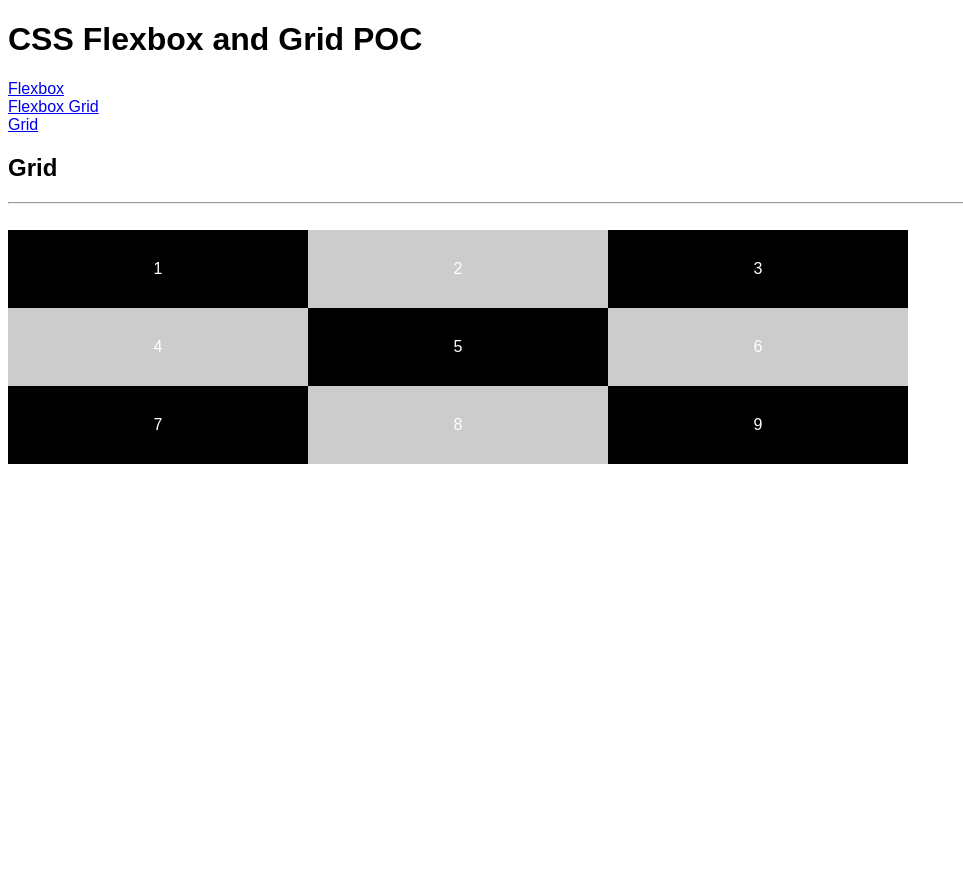
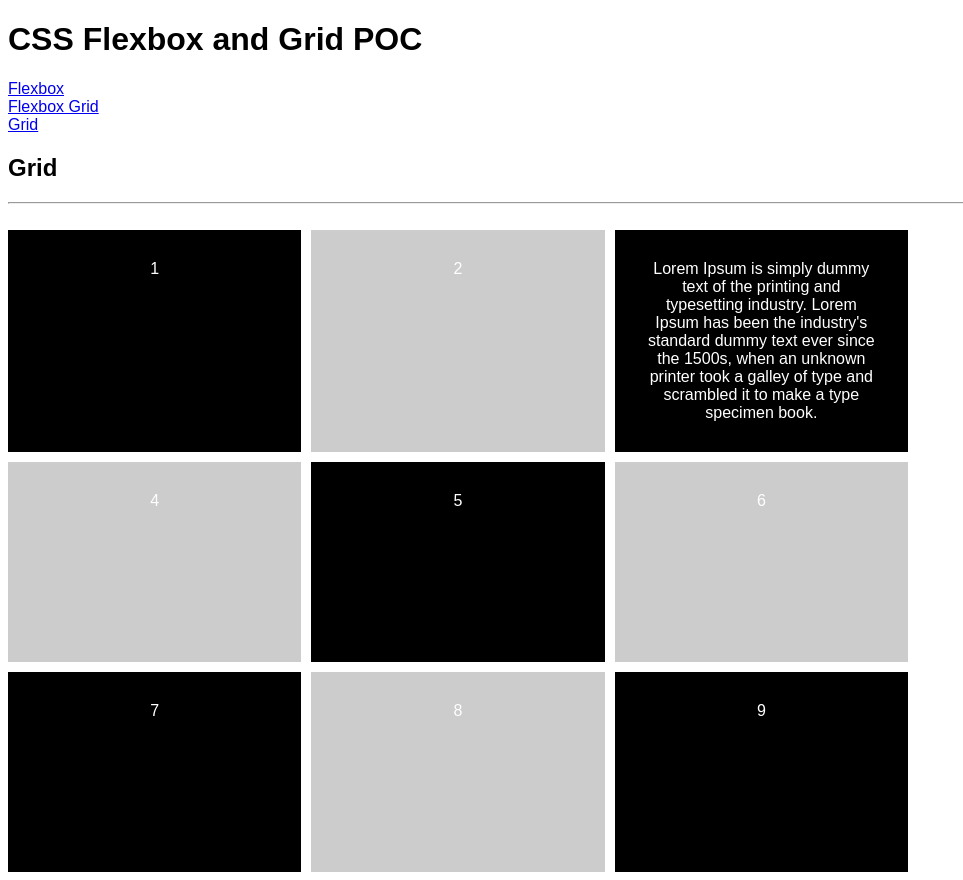
Before and after one commit to santhoshmp89/css-flexbox-grid, a React (Create React App) app: page /grid in a window 1280 px wide. Shown: the whole page, without its empty margins (0-963 px from the left). Before the commit the page ends 800 px from the top, so only its background shows below. Built offline with nearby package versions, Linux system fonts and the light colour scheme.

Commit message:
CSS Grid: grid rows
Used grid properties:
grid-template-rows
grid-auto-rows
grid-gap

```diff
--- a/src/Grid.js
+++ b/src/Grid.js
@@ -12,7 +12,12 @@
         <GridContainer>
           <GridItem>1</GridItem>
           <GridItem>2</GridItem>
-          <GridItem>3</GridItem>
+          <GridItem>
+            Lorem Ipsum is simply dummy text of the printing and typesetting
+            industry. Lorem Ipsum has been the industry's standard dummy text
+            ever since the 1500s, when an unknown printer took a galley of type
+            and scrambled it to make a type specimen book.
+          </GridItem>
           <GridItem>4</GridItem>
           <GridItem>5</GridItem>
           <GridItem>6</GridItem>
--- a/src/gridStyles.js
+++ b/src/gridStyles.js
@@ -7,6 +7,10 @@
   /* grid-template-columns: 33.3% 33.3% 33.3%; */
   /* grid-template-columns: 1fr 1fr 1fr; */
   grid-template-columns: repeat(3, 1fr);
+  /* grid-auto-rows: minmax(100px, auto); */
+  /* grid-template-rows: repeat(4, 200px) */
+  grid-template-rows: repeat(3, minmax(200px, auto));
+  grid-gap: 10px;
 `;
 
 export const GridItem = styled.div`
```
